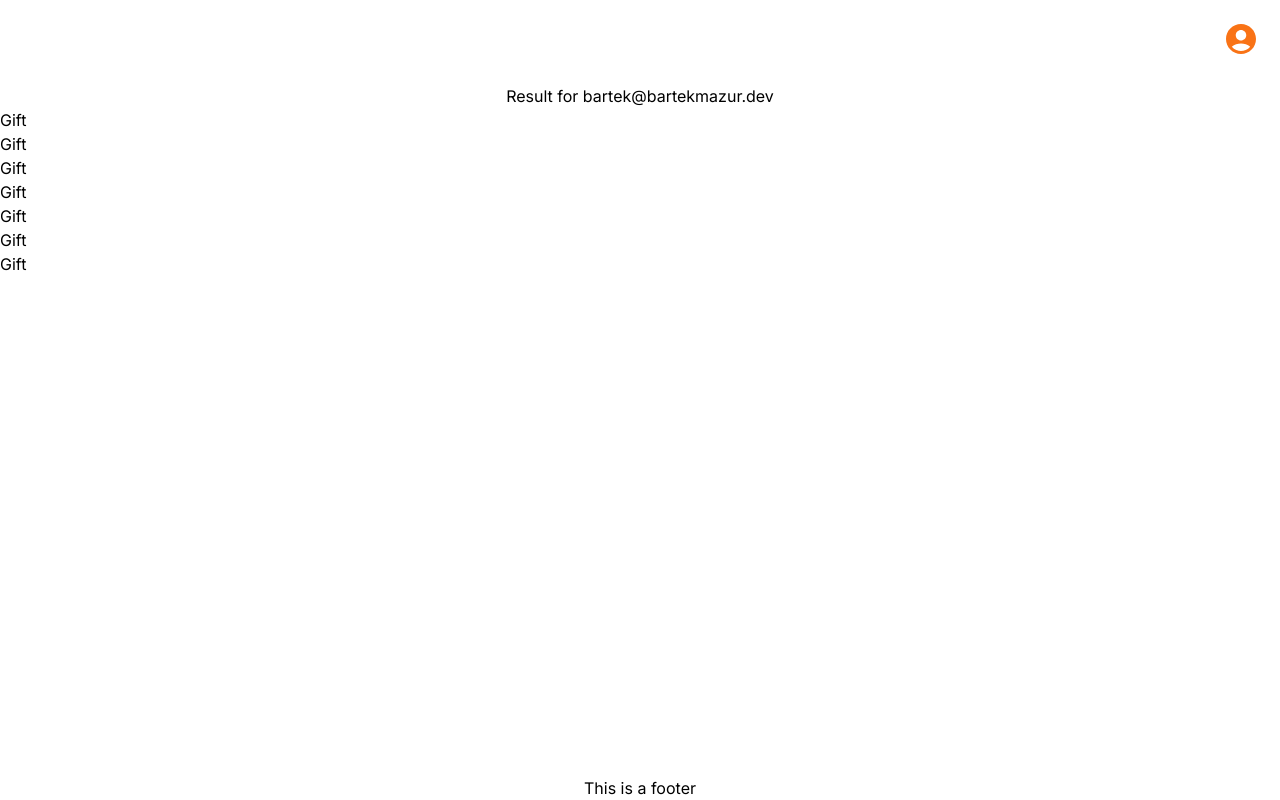
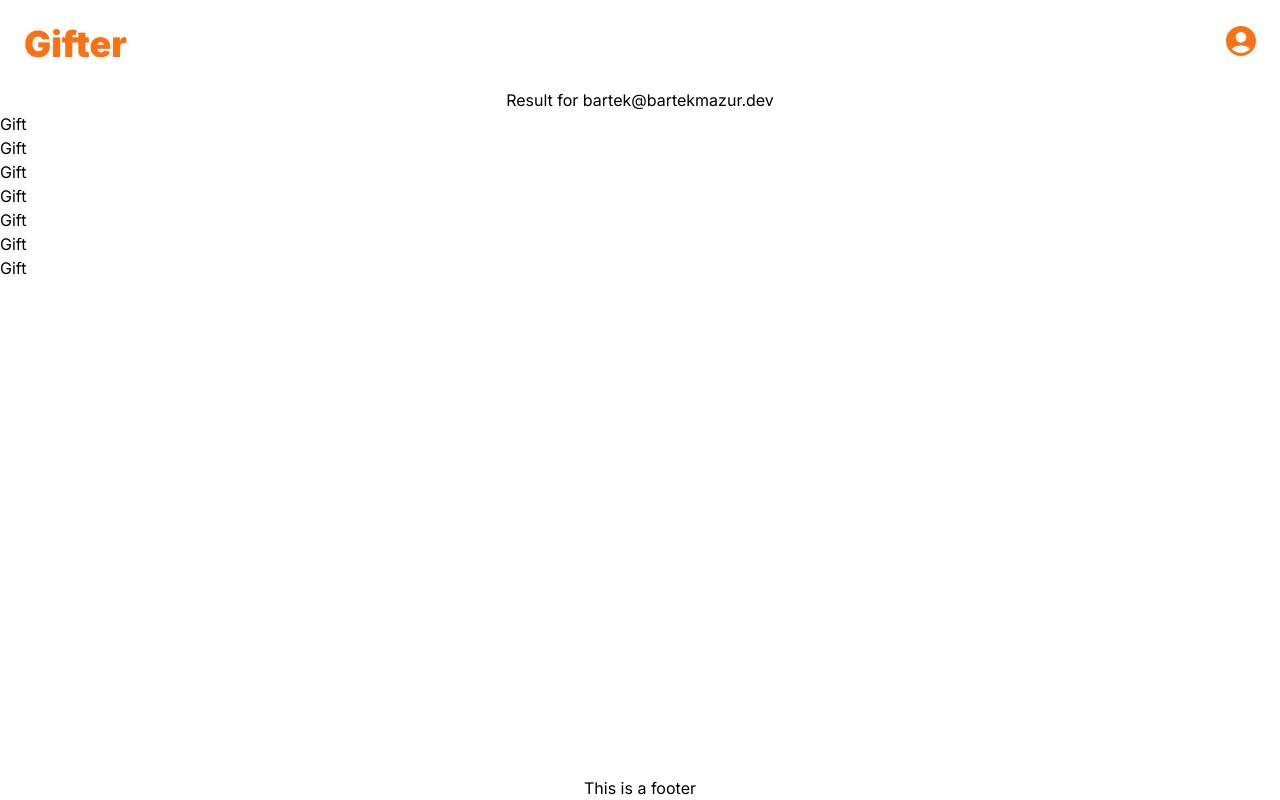
Before and after one commit to mazurcodes/Gifter-Next13, a Next.js app: page /results in a window 1280 px wide. Built offline with nearby package versions, Linux system fonts and the light colour scheme.

Commit message:
TopMenu with exteded version

```diff
--- a/app/components/TopMenu/index.tsx
+++ b/app/components/TopMenu/index.tsx
@@ -1,11 +1,31 @@
-import UserButton from "./UserButton";
+import UserButton from './UserButton';
 
-const TopMenu = () => {
-    return (
-        <div className="flex justify-end items-center p-6" role="menubar">
-            <UserButton />
-        </div>
-    );
-}
+type TopMenuProps = {
+  extended?: boolean;
+};
 
+const TopMenuPimary = () => {
+  return (
+    <div className="flex justify-end items-center p-6" role="menubar">
+      <UserButton />
+    </div>
+  );
+};
+
+const TopMenuExtended = () => {
+  return (
+    <div className="flex justify-between items-center p-6" role="menubar">
+      <h2 className="top-menu-left logo font-black text-4xl text-orange-500">
+        Gifter
+      </h2>
+      <div className="top-menu-right">
+        <UserButton />
+      </div>
+    </div>
+  );
+};
+
+const TopMenu = ({ extended }: TopMenuProps) => {
+  return extended ? <TopMenuExtended /> : <TopMenuPimary />;
+};
 export default TopMenu;
--- a/app/layout.tsx
+++ b/app/layout.tsx
@@ -1,7 +1,7 @@
 import '@/styles/globals.css';
 import { Inter } from 'next/font/google';
 import Footer from '@/components/Footer';
-import TopMenu from './components/TopMenu';
+// import TopMenu from './components/TopMenu';
 
 const inter = Inter({
   weight: ['300', '400', '900'],
@@ -22,7 +22,6 @@ export default function RootLayout({
     <html lang="en">
       <body className={inter.className}>
         <div className="main-wrapper flex flex-col min-h-screen">
-          <TopMenu />
           {children}
           <Footer />
         </div>
--- a/app/page.tsx
+++ b/app/page.tsx
@@ -1,8 +1,10 @@
+import TopMenu from '@/components/TopMenu';
 import SearchForm from '@/components/SearchForm';
 
 export default function Home() {
   return (
     <>
+      <TopMenu />
       <main className="flex-auto">
         <SearchForm />
       </main>
--- a/app/results/page.tsx
+++ b/app/results/page.tsx
@@ -1,4 +1,5 @@
 import GiftList from '@/components/GiftList';
+import TopMenu from '@/components/TopMenu';
 import { Metadata } from 'next';
 
 export const metadata: Metadata = {
@@ -8,10 +9,15 @@ export const metadata: Metadata = {
 
 const ResultsPage = () => {
   return (
-    <div className="flex-1">
-      <h2 className="text-center">Result for bartek@bartekmazur.dev</h2>
-      <GiftList />
-    </div>
+    <>
+      <TopMenu extended />
+      <main className="flex-1">
+        <h2 className="text-center">
+          Result for bartek@bartekmazur.dev
+        </h2>
+        <GiftList />
+      </main>
+    </>
   );
 };
 
```
Also changed, not shown: 1 other file (tests, documents, lock files or other folders).
